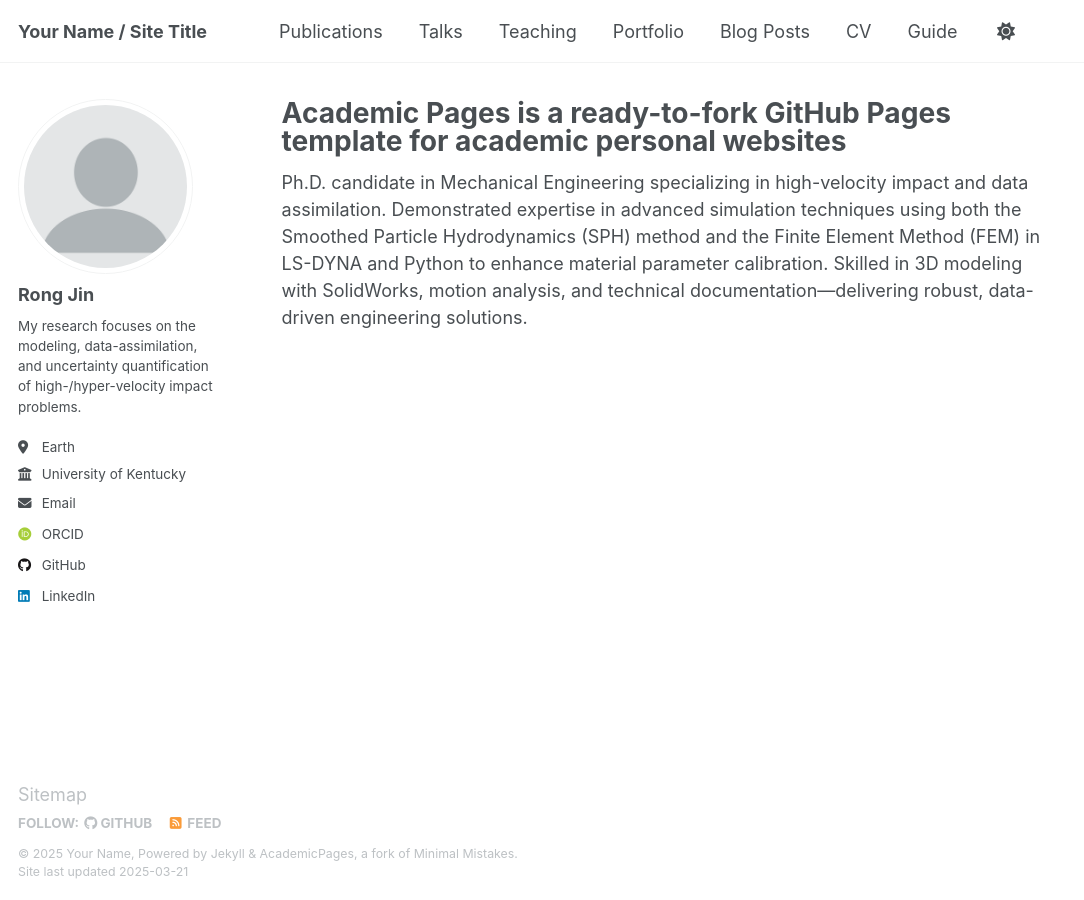
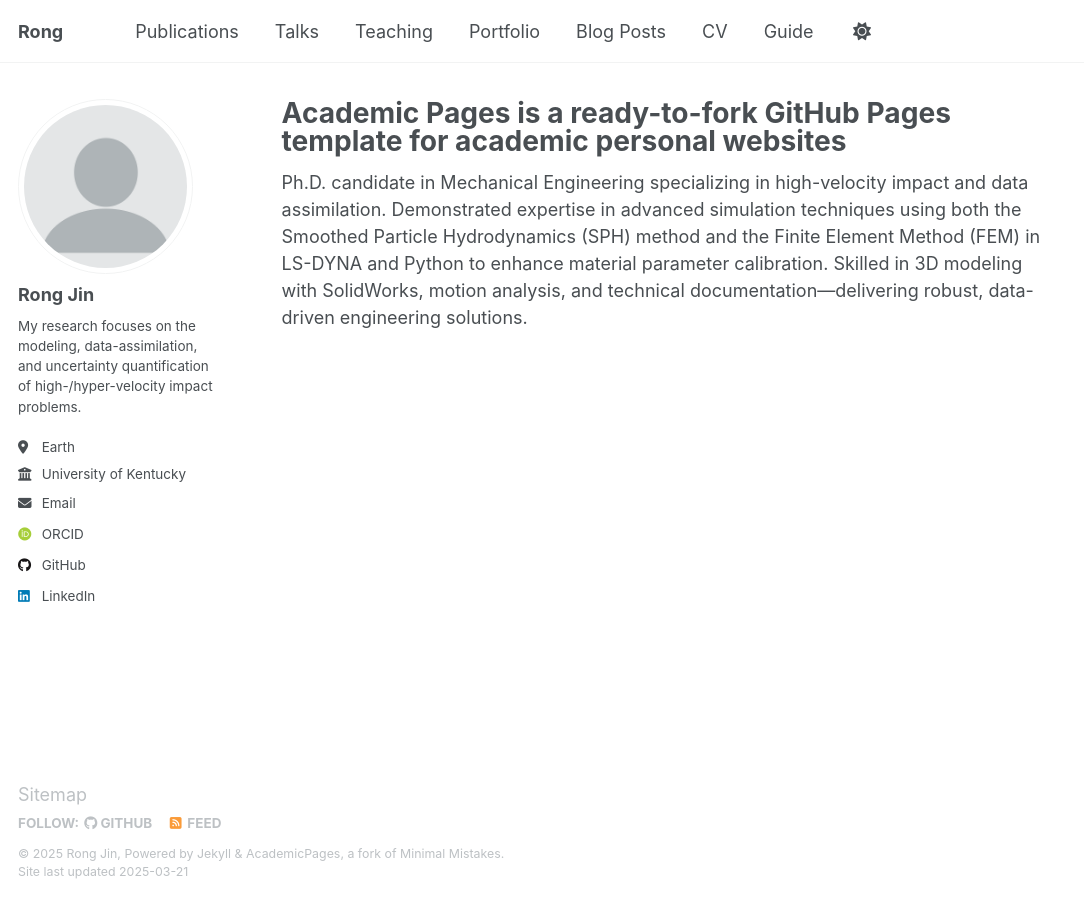
Before and after one commit to rong-jin/rong-jin.github.io, a Jekyll site: the page built from _pages/about.md, in a window 1280 px wide. Shown: the whole page, without its empty margins (0-1084 px from the left). Built offline with Jekyll 4.4.1, drawn with Linux system fonts in a browser that asks for light colours; some web fonts are replaced.

Commit message:
Update _config.yml

```diff
--- a/_config.yml
+++ b/_config.yml
@@ -9,9 +9,9 @@
 # Basic Site Settings
 locale                   : "en-US"
 site_theme               : "default"
-title                    : "Your Name / Site Title"
+title                    : "Rong"
 title_separator          : "-"
-name                     : &name "Your Name"
+name                     : &name "Rong Jin"
 description              : &description "personal description"
 url                      : https://rong-jin.github.io # the base hostname & protocol for your site e.g. "https://[your GitHub username].github.io"
 baseurl                  : "" # the subpath of your site, e.g. "/blog"
```
